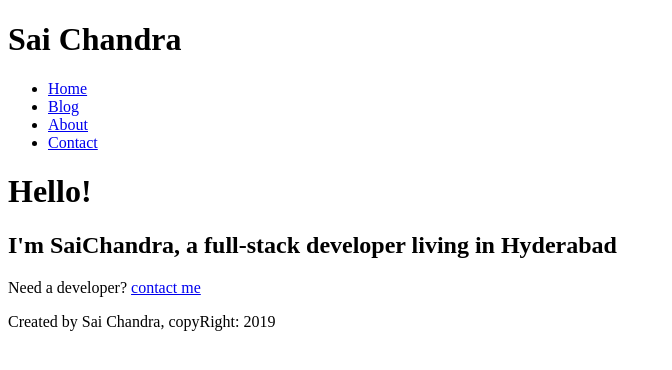
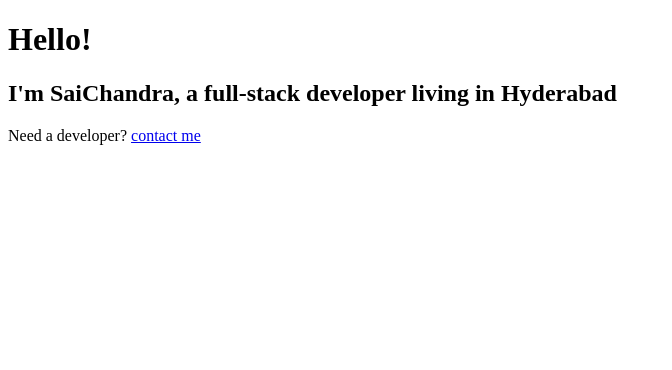
Before and after one commit to SaiChandra2896/Gatsbyjs-, a Gatsby site: page / in a window 1280 px wide. Shown: the whole page, without its empty margins (0-672 px from the left). Built offline with nearby package versions, Linux system fonts and the light colour scheme; Gatsby itself is replaced by a stand-in of ours.

Commit message:
add layout component

```diff
--- /dev/null
+++ b/src/components/layout.js
@@ -0,0 +1,7 @@
+import React from "react"
+
+const Layout = props => {
+  return <div>{props.children}</div>
+}
+
+export default Layout
--- a/src/pages/index.js
+++ b/src/pages/index.js
@@ -1,20 +1,17 @@
 import React from "react"
 import { Link } from "gatsby"
 
-import Footer from "../components/footer"
-import Header from "../components/header"
+import Layout from "../components/layout"
 
 const IndexPage = () => {
   return (
-    <div>
-      <Header />
+    <Layout>
       <h1>Hello!</h1>
       <h2>I'm SaiChandra, a full-stack developer living in Hyderabad</h2>
       <p>
         Need a developer? <Link to="/contact">contact me</Link>
       </p>
-      <Footer />
-    </div>
+    </Layout>
   )
 }
 
```
